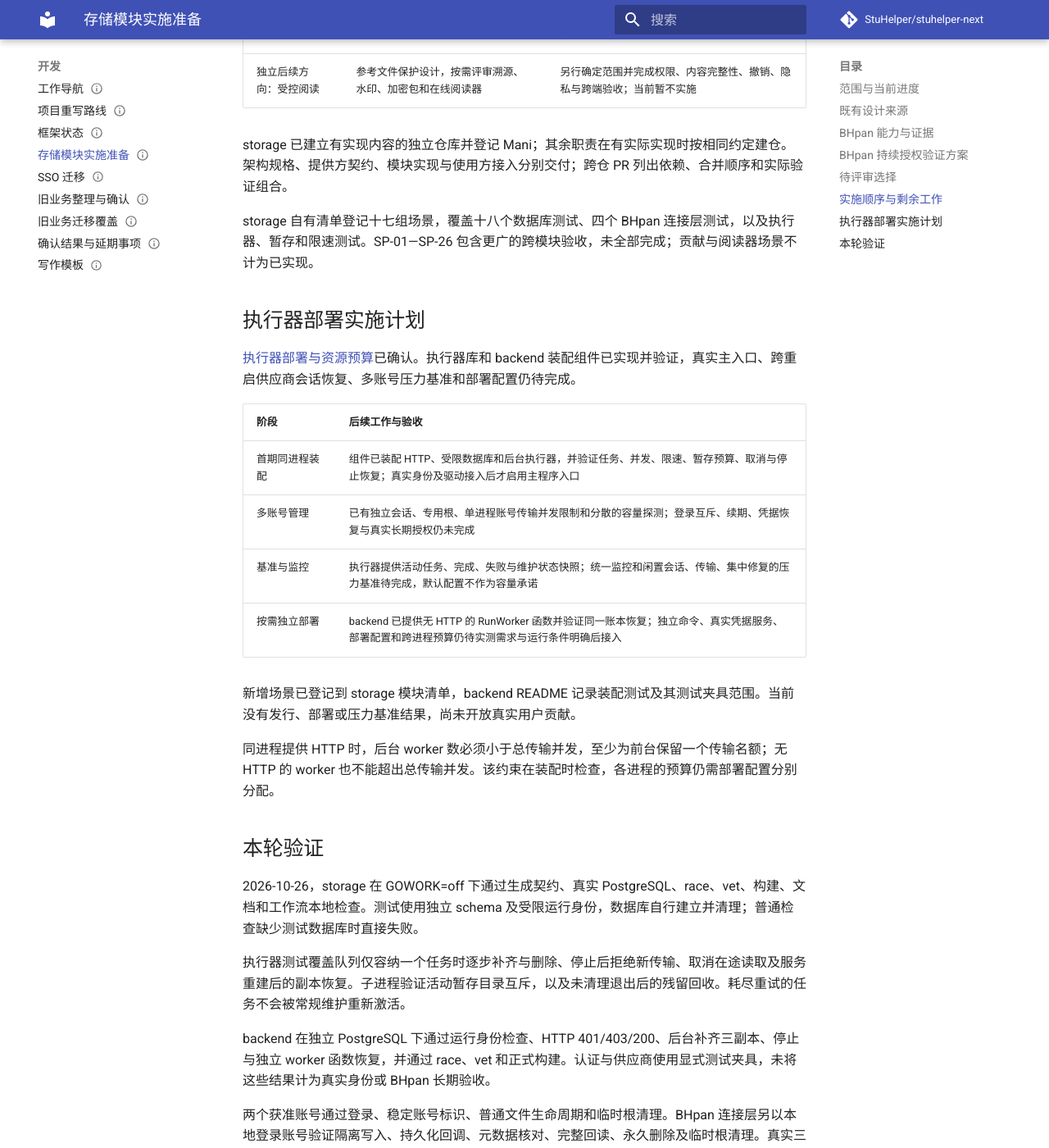
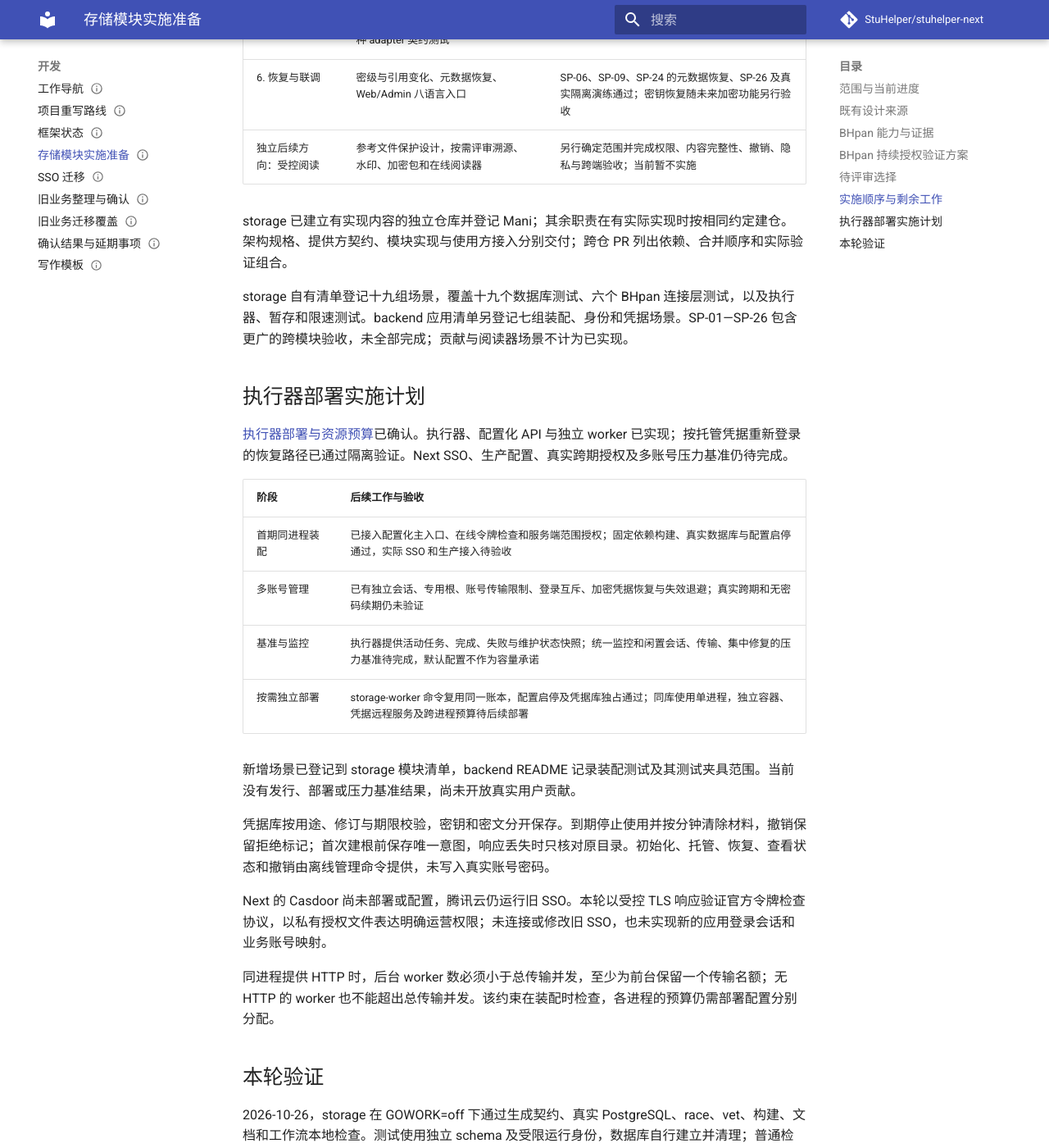
Before and after one commit to StuHelper/stuhelper-next, an MkDocs documentation site: the page built from docs/development/storage-module.md, in a window 1280 px wide and 1400 px high, scrolled down 5185 px. Shown: the whole window at 82% size. Built offline with MkDocs 1.6.1 and Material for MkDocs 9.7.7, drawn with Linux system fonts in a browser that asks for light colours; comment, search, counter and statistics services are not loaded; some of the changed text lies outside the part shown.

Commit message:
docs(storage): 记录托管恢复与配置入口验收

```diff
--- a/docs/development/storage-module.md
+++ b/docs/development/storage-module.md
@@ -21,7 +21,7 @@
 | BHpan adapter | 新增稳定账号与文件身份查询；本轮已运行两账号文件测试和连接层真实验证 |
 | 通用文件与贡献 | media、resources 与贡献生命周期仍未实现；存储核心不代替其业务引用、同意、奖励或界面 |
 | 保护交付与阅读器 | 已记录[溯源、加密包及在线阅读参考](../design/file-protection-and-delivery.md)，明确暂不实现，未确定默认启用方式 |
-| 正式装配 | backend 已提供 storageapp 装配组件并通过真实数据库测试；默认主程序仍仅启用 platform，真实身份和供应商凭据恢复未接入 |
+| 正式装配 | backend 已接入配置化 API、独立 worker、Casdoor 在线令牌检查与 BHpan 托管凭据恢复；隔离环境通过，Next SSO 尚未部署或配置 |
 | 发行与部署 | 本轮不发行、不部署，也未启用真实用户贡献 |
 
 ## 既有设计来源
@@ -54,6 +54,8 @@
 库在失败重登时清除原会话。重新授权应使用隔离的新客户端验证，成功后切换凭据修订，不能在仍服务任务的客户端上尝试登录并破坏原会话。供应商授权状态与平台是否允许新写分别处理。
 
 固定提交的 `auth.go` 在一个 SSO 登录回调分支调用 `refreshToken`，随后读取 token 并查询文档库验证会话；这不证明后台可持续续期。`client.go` 仅持有内存会话，未提供持久化或公开续期入口；`Close` 只清除本地状态，不等于供应商撤销授权。
+
+backend 已实现加密托管凭据及重启后重新登录，随后由连接层恢复同一账号与专用根。此路径不持久保存 token，也不声称原会话自动续期；相关失败与并发验证使用测试夹具，真实跨期验收仍未完成。
 
 ## BHpan 持续授权验证方案
 
@@ -92,7 +94,7 @@
 | 受限文件与加密延期 | 应用层加密暂不实现；先使用明确获准保管明文的平台私有实例 | 实际分类与范围由管理员显式批准；要求密文的用户实例用途关闭，不自动降级 |
 | 首次发布门槛 | 已确认三份目标、两份独立健康副本后提供就绪结果，第三份异步补齐 | 实现并验收首次发布、欠副本、修复及全部不可用状态 |
 | 持续贡献授权 | 托管授权期内可保存所需账号凭据，按用途限制使用；会话续期与重新登录分别验证 | 按上节验证失效恢复、撤权和重启；需交互时明确提示，无法满足时不开放持续贡献 |
-| 模块与部署划分 | 已确认职责解耦、首期同进程装配，执行器保留独立启动入口；是否拆分依据实测和运维需要 | 执行器与 backend 装配组件已实现，主入口接入、多进程预算配置与压力基准待完成 |
+| 模块与部署划分 | 已确认职责解耦、首期同进程装配，并保留独立 worker；是否拆分依据实测和运维需要 | 两种配置入口已实现，当前单凭据库由一个进程独占；生产部署、多进程预算及压力基准待完成 |
 | 受控交付与阅读 | 可追溯交付、水印、加密包、本地或在线受控阅读 | 是否实施、支持格式、导出与打印、离线窗口、审计保留和资源预算 |
 
 即时撤权、容量未知和远端结果未知按失败路径处理，不能用不可验证的成功状态掩盖。直链、归档和多 adapter 额外能力按独立测试开放；验证未完成时保留网关交付与明确能力状态。
@@ -115,20 +117,24 @@
 
 storage 已建立有实现内容的独立仓库并登记 Mani；其余职责在有实际实现时按相同约定建仓。架构规格、提供方契约、模块实现与使用方接入分别交付；跨仓 PR 列出依赖、合并顺序和实际验证组合。
 
-storage 自有清单登记十七组场景，覆盖十八个数据库测试、四个 BHpan 连接层测试，以及执行器、暂存和限速测试。SP-01—SP-26 包含更广的跨模块验收，未全部完成；贡献与阅读器场景不计为已实现。
+storage 自有清单登记十九组场景，覆盖十九个数据库测试、六个 BHpan 连接层测试，以及执行器、暂存和限速测试。backend 应用清单另登记七组装配、身份和凭据场景。SP-01—SP-26 包含更广的跨模块验收，未全部完成；贡献与阅读器场景不计为已实现。
 
 ## 执行器部署实施计划
 
-[执行器部署与资源预算](../design/storage-architecture.md#执行器部署与资源预算)已确认。执行器库和 backend 装配组件已实现并验证，真实主入口、跨重启供应商会话恢复、多账号压力基准和部署配置仍待完成。
+[执行器部署与资源预算](../design/storage-architecture.md#执行器部署与资源预算)已确认。执行器、配置化 API 与独立 worker 已实现；按托管凭据重新登录的恢复路径已通过隔离验证。Next SSO、生产配置、真实跨期授权及多账号压力基准仍待完成。
 
 | 阶段 | 后续工作与验收 |
 | --- | --- |
-| 首期同进程装配 | 组件已装配 HTTP、受限数据库和后台执行器，并验证任务、并发、限速、暂存预算、取消与停止恢复；真实身份及驱动接入后才启用主程序入口 |
-| 多账号管理 | 已有独立会话、专用根、单进程账号传输并发限制和分散的容量探测；登录互斥、续期、凭据恢复与真实长期授权仍未完成 |
+| 首期同进程装配 | 已接入配置化主入口、在线令牌检查和服务端范围授权；固定依赖构建、真实数据库与配置启停通过，实际 SSO 和生产接入待验收 |
+| 多账号管理 | 已有独立会话、专用根、账号传输限制、登录互斥、加密凭据恢复与失效退避；真实跨期和无密码续期仍未验证 |
 | 基准与监控 | 执行器提供活动任务、完成、失败与维护状态快照；统一监控和闲置会话、传输、集中修复的压力基准待完成，默认配置不作为容量承诺 |
-| 按需独立部署 | backend 已提供无 HTTP 的 RunWorker 函数并验证同一账本恢复；独立命令、真实凭据服务、部署配置和跨进程预算仍待实测需求与运行条件明确后接入 |
+| 按需独立部署 | storage-worker 命令复用同一账本，配置启停及凭据库独占通过；同库使用单进程，独立容器、凭据远程服务及跨进程预算待后续部署 |
 
 新增场景已登记到 storage 模块清单，backend README 记录装配测试及其测试夹具范围。当前没有发行、部署或压力基准结果，尚未开放真实用户贡献。
+
+凭据库按用途、修订与期限校验，密钥和密文分开保存。到期停止使用并按分钟清除材料，撤销保留拒绝标记；首次建根前保存唯一意图，响应丢失时只核对原目录。初始化、托管、恢复、查看状态和撤销由离线管理命令提供，未写入真实账号密码。
+
+Next 的 Casdoor 尚未部署或配置，腾讯云仍运行旧 SSO。本轮以受控 TLS 响应验证官方令牌检查协议，以私有授权文件表达明确运营权限；未连接或修改旧 SSO，也未实现新的应用登录会话和业务账号映射。
 
 同进程提供 HTTP 时，后台 worker 数必须小于总传输并发，至少为前台保留一个传输名额；无 HTTP 的 worker 也不能超出总传输并发。该约束在装配时检查，各进程的预算仍需部署配置分别分配。
 
@@ -138,7 +144,9 @@
 
 执行器测试覆盖队列仅容纳一个任务时逐步补齐与删除、停止后拒绝新传输、取消在途读取及服务重建后的副本恢复。子进程验证活动暂存目录互斥，以及未清理退出后的残留回收。耗尽重试的任务不会被常规维护重新激活。
 
-backend 在独立 PostgreSQL 下通过运行身份检查、HTTP 401/403/200、后台补齐三副本、停止与独立 worker 函数恢复，并通过 race、vet 和正式构建。认证与供应商使用显式测试夹具，未将这些结果计为真实身份或 BHpan 长期验收。
+backend 在独立 PostgreSQL 下通过运行身份检查、HTTP 401/403/200、后台补齐三副本、配置化 API/worker 启停及凭据库释放，并通过 race、vet 和正式构建。认证与供应商使用显式测试夹具，未将这些结果计为真实 SSO 或 BHpan 长期验收。
+
+新增验证覆盖凭据篡改、并发轮换、用途、到期清理与撤销恢复，同账号登录互斥、会话失效退避，以及未知建根结果不重发。身份检查拒绝错误 issuer/audience、过期与非访问令牌，并在撤权或跨学校范围时拒绝访问。
 
 两个获准账号通过登录、稳定账号标识、普通文件生命周期和临时根清理。BHpan 连接层另以本地登录账号验证隔离写入、持久化回调、元数据核对、完整回读、永久删除及临时根清理。真实三账号副本演练尚未完成。
 
@@ -148,6 +156,6 @@
 
 workspace.lock.json 固定本轮 storage、storage-bhpan 与 backend 候选，其他模块保留已有组合。backend 验证使用 go.mod 中相同存储源码；Web/Admin 尚未进行存储业务联调。
 
-剩余业务包括 media 逻辑文件与引用、贡献同意和退出管理、身份与 backend 主入口接入、目录授权选集及 Web/Admin。生产前还需长期授权与凭据恢复、真实三账号演练、保留清理、元数据恢复、多进程预算配置和压力基准。
+剩余业务包括 media 逻辑文件与引用、贡献同意和退出管理、完整应用身份与会话、目录授权选集及 Web/Admin。生产前还需 Next SSO 配置、真实跨期与三账号演练、审计归档、备份与撤销恢复、保留清理、多进程预算和压力基准。
 
 未来在线阅读、加密容器和溯源继续明确延期，只保留参考设计。上述已完成测试不能代替未完成业务、真实长期授权或生产验收。
--- a/workspace.lock.json
+++ b/workspace.lock.json
@@ -3,7 +3,7 @@
   "projects": {
     "storage": {
       "repository": "https://github.com/StuHelper/stuhelper-storage.git",
-      "revision": "5f902926d1caa9799edd3b5d5f170ac6f1a7e722",
+      "revision": "d9a0a7c1b0c82695712cdf95e22643dba666414e",
       "dirty": false
     },
     "storage-bhpan": {
@@ -48,7 +48,7 @@
     },
     "backend": {
       "repository": "https://github.com/StuHelper/stuhelper-backend.git",
-      "revision": "39192e135f5931b7d0b5cc1ca200b595be235717",
+      "revision": "4e8d56cb0a8d90958e23fe1638f01c7552fcf022",
       "dirty": false
     },
     "tooling": {
```
Also changed, not shown: docs/design/storage-architecture.md (+3 -1 lines).
